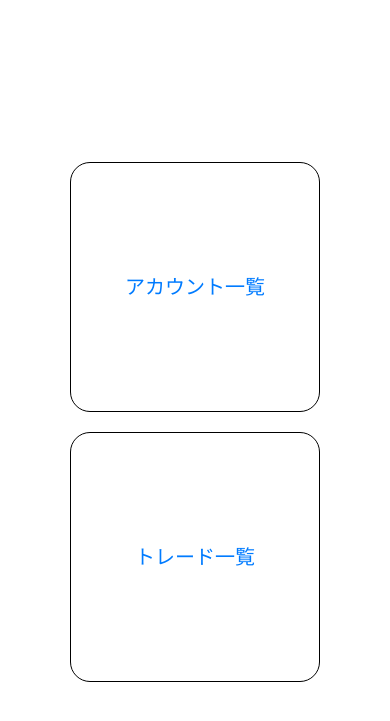
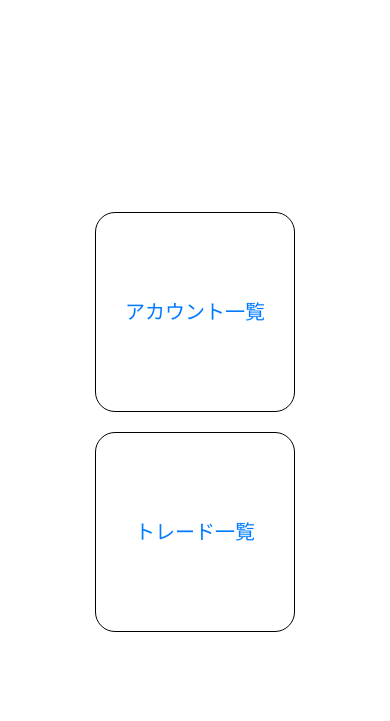
Before and after one commit to var-demiurgos/social-trading, a Django app: page / in a window 390 px wide. Shown: the top 721 px of the page. Run offline with Django 3.2, Linux system fonts and the light colour scheme; parts of the project's set-up code (start-up, migrations or seed data) failed here and were passed over; some libraries are stand-ins or nearby versions.

Commit message:
make it better

```diff
--- a/SocialTrade/templates/trade/index.html
+++ b/SocialTrade/templates/trade/index.html
@@ -42,8 +42,8 @@
 		}
 		.select__account,
 		.select__trade{
-			height: 250px;
-			width: 250px;
+			height: 200px;
+			width: 200px;
 		}
 	}
 	</style>
--- a/trade/urls.py
+++ b/trade/urls.py
@@ -1,7 +1,7 @@
 from django.urls import path
 from . import views
 from rest_framework import routers
-from .views import AccountViewSet, Trade_ListViewSet
+from .views import AccountViewSet, Trade_ListViewSet, AccountFilterViewSet
 from django.contrib.auth.decorators import login_required
 from django.contrib.auth import views as auth_views
 
@@ -19,5 +19,6 @@ urlpatterns = [
     path('account/edit/<int:pk>', views.AccountEdit.as_view(), name='edit'),
     path('account/delete/<int:pk>', views.AccountDelete.as_view(), name='delete'),
     path('trade', views.trade, name="trade"),
-    path('close', views.close, name="close")
+    path('close', views.close, name="close"),
+    path('account/(<int:account_num)/$',AccountFilterViewSet.as_view()),
 ]
--- a/trade/views.py
+++ b/trade/views.py
@@ -1,6 +1,6 @@
 from django.shortcuts import get_object_or_404, render
 from django.views.generic import CreateView, UpdateView, ListView, DeleteView
-from rest_framework import viewsets
+from rest_framework import viewsets, generics
 from .models import Account, Trade_List
 from .serializer import AccountSerializer, Trade_ListSerializer
 from .forms import AccountForm
@@ -59,6 +59,12 @@ class AccountViewSet(viewsets.ModelViewSet):
 	queryset         = Account.objects.all()
 	serializer_class = AccountSerializer
 
+class AccountFilterViewSet(generics.ListAPIView):
+    serializer_class = AccountFilterSerializer
+    def get_queryset(self):
+        query_account = self.kwargs['account_num']
+        return Account.objects.filter(account_num=query_account)
+
 class Trade_ListViewSet(viewsets.ModelViewSet):
 	queryset         = Trade_List.objects.all()
 	serializer_class = Trade_ListSerializer
```
